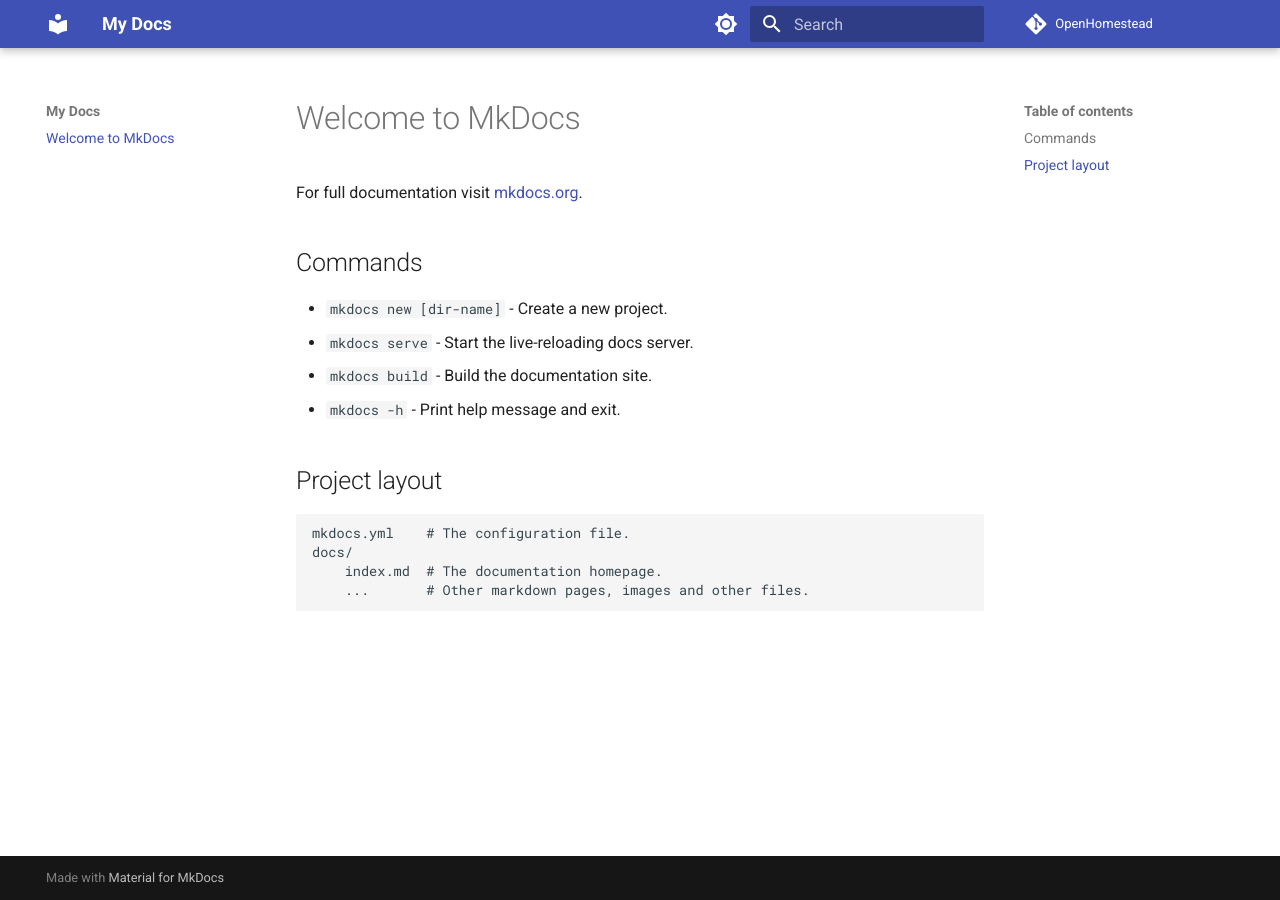
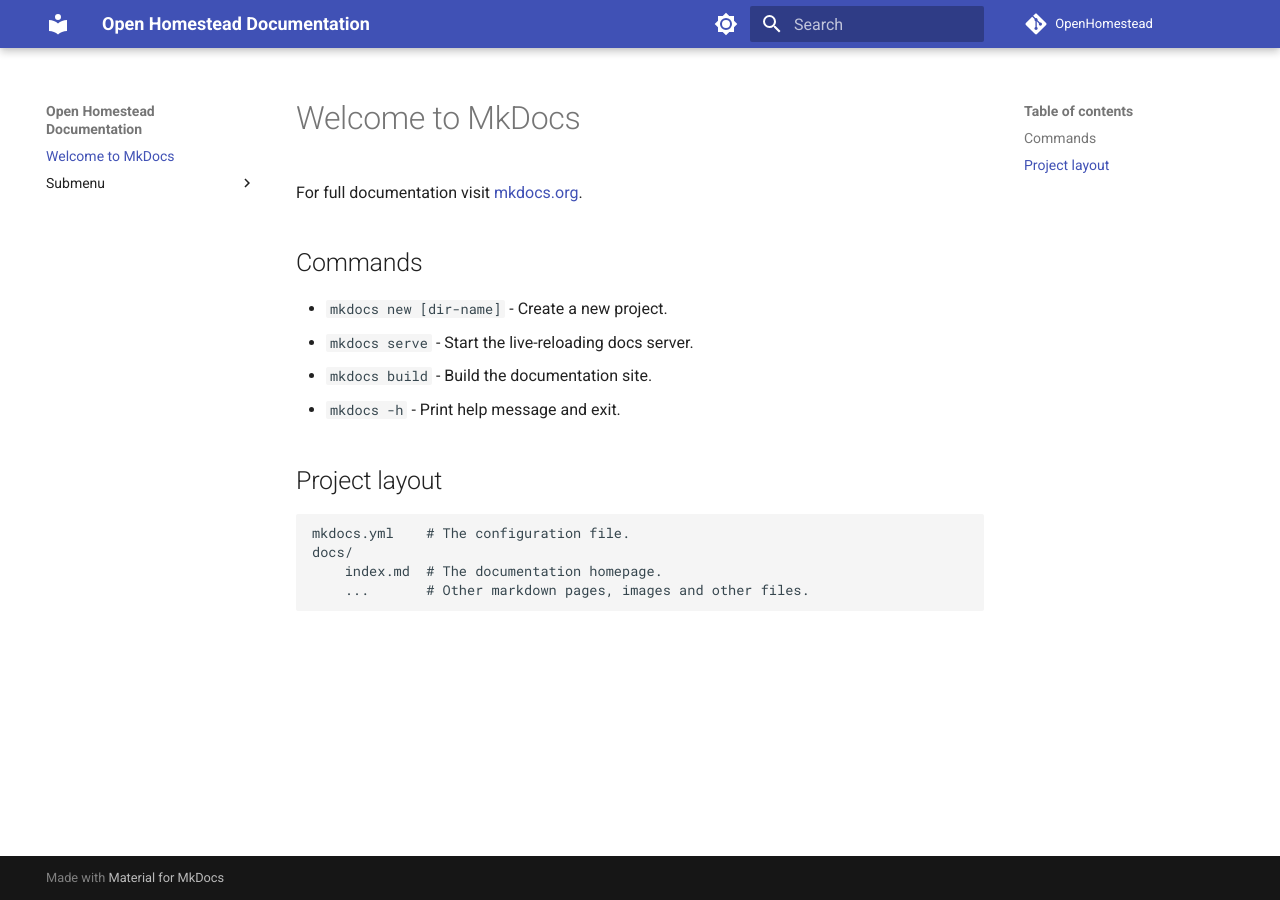
Before and after one commit to OpenHomestead/Docs, an MkDocs documentation site: the page built from docs/index.md, in a window 1280 px wide. Built offline with MkDocs 1.6.1 and Material for MkDocs 9.7.7, drawn with Linux system fonts in a browser that asks for light colours.

Commit message:
added a file

```diff
--- a/mkdocs.yml
+++ b/mkdocs.yml
@@ -1,4 +1,4 @@
-site_name: My Docs
+site_name: Open Homestead Documentation
 theme:
   name: material
   palette:
```
Also changed, not shown: docs/submenu/print.md (added, +1 -0 lines).
